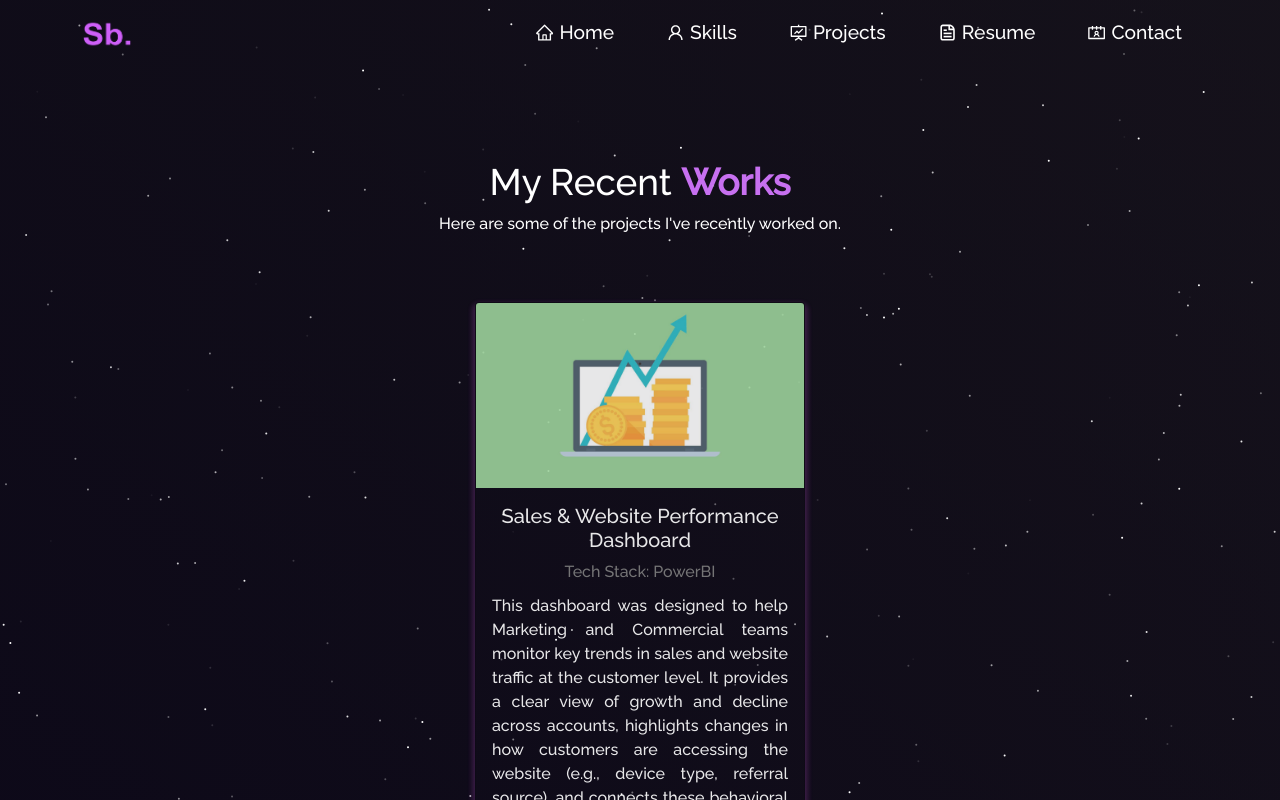
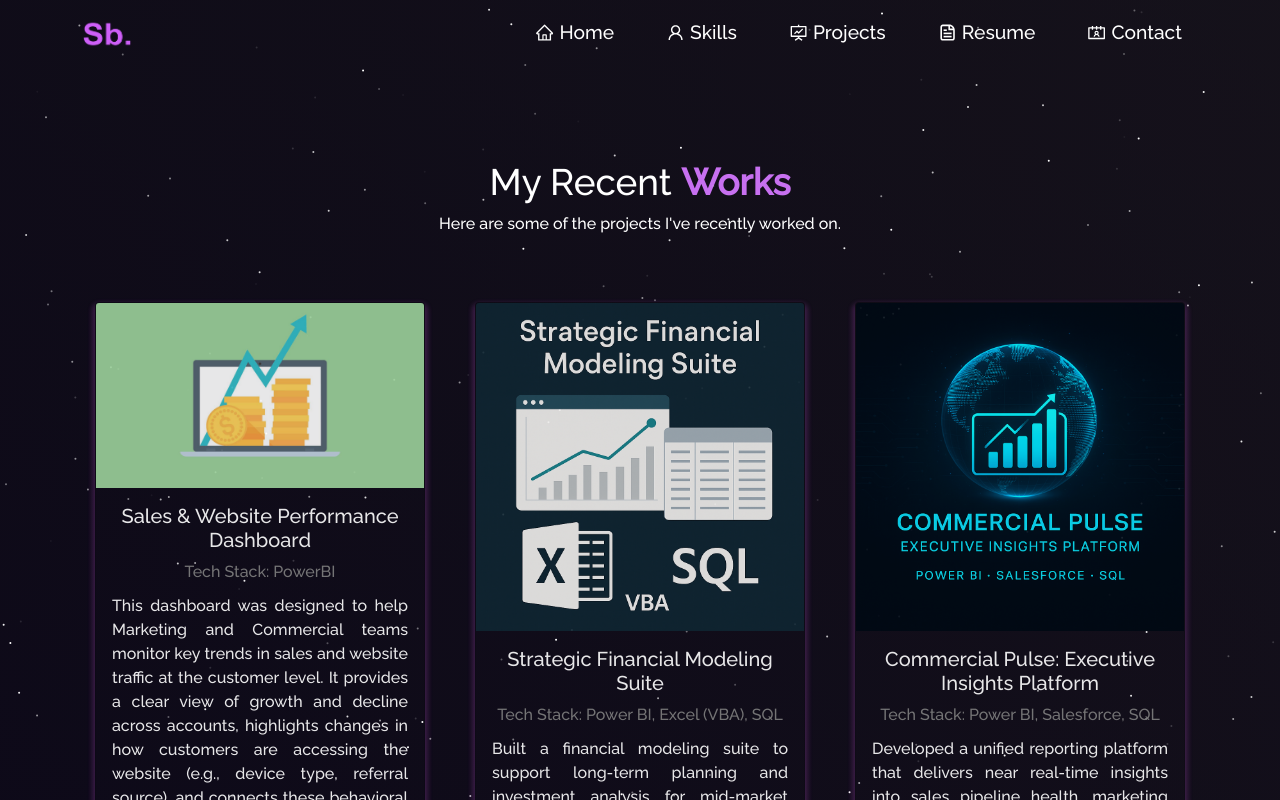
Before and after one commit to saarem-bhatti/portfolio, a React (Create React App) app: page /portfolio/project in a window 1280 px wide. Shown: the top 800 px of the page. Built offline with nearby package versions, Linux system fonts and the light colour scheme.

Commit message:
added new projects

```diff
--- a/package.json
+++ b/package.json
@@ -52,6 +52,8 @@
     ]
   },
   "devDependencies": {
+    "ajv": "^8.17.1",
+    "ajv-keywords": "^5.1.0",
     "eslint": "^8.57.1",
     "eslint-plugin-react": "^7.37.4",
     "gh-pages": "^6.1.1"
--- a/src/pages/Projects.js
+++ b/src/pages/Projects.js
@@ -2,6 +2,8 @@ import React from 'react'
 import { Col, Container, Row } from 'react-bootstrap'
 import Particle from '../components/Particle'
 import performanceDashboardImg from '../assets/Projects/performance-dashboard.jpeg'
+import financialInsightsImg from '../assets/Projects/financial-insights.png'
+import commercialPulseImg from '../assets/Projects/commercial-pulse.png'
 import ProjectCard from '../components/Projects/ProjectCard'
 import '../styles/Projects.css'
 
@@ -17,6 +19,26 @@ function Projects() {
       (e.g., device type, referral source), and connects these behavioral shifts to revenue
       performance. The dashboard supports strategic decision-making by surfacing actionable insights
       on customer engagement and conversion dynamics.'
+    />,
+    <ProjectCard
+      imgPath={financialInsightsImg}
+      title='Strategic Financial Modeling Suite'
+      techstack={['Power BI', 'Excel (VBA)', 'SQL']}
+      description='Built a financial modeling suite to support long-term planning and investment
+      analysis for mid-market enterprises. Combined SQL-based data pipelines, Excel-based scenario
+      modeling, and Power BI visualizations to enable strategic forecasting, margin optimization,
+      and cash flow insights. Helped stakeholders assess ROI across initiatives, improve capital
+      allocation, and increase forecast accuracy by 25%.'
+    />,
+    <ProjectCard
+      imgPath={commercialPulseImg}
+      title='Commercial Pulse: Executive Insights Platform'
+      techstack={['Power BI', 'Salesforce', 'SQL']}
+      description='Developed a unified reporting platform that delivers near real-time insights into
+      sales pipeline health, marketing influence, and customer engagement. Integrated Salesforce and
+      SQL data into a sleek Power BI interface, enabling executives to track KPIs, spot trends, and
+      drive strategic decisions. Used across regional teams to align revenue strategy and improve
+      forecast accuracy.'
     />
   ]
 
@@ -29,9 +51,7 @@ function Projects() {
         <h1 className='heading'>
           My Recent <strong className='purple' children='Works' />
         </h1>
-        <p style={{ color: 'white' }}>
-          Here are some of the projects I've recently worked on.
-        </p>
+        <p style={{ color: 'white' }}>Here are some of the projects I've recently worked on.</p>
 
         {/* Projects */}
         <Row style={{ justifyContent: 'center', paddingBottom: '10px' }}>
```
Also changed, not shown: src/assets/Projects/commercial-pulse.png (added), src/assets/Projects/financial-insights.png (added).
